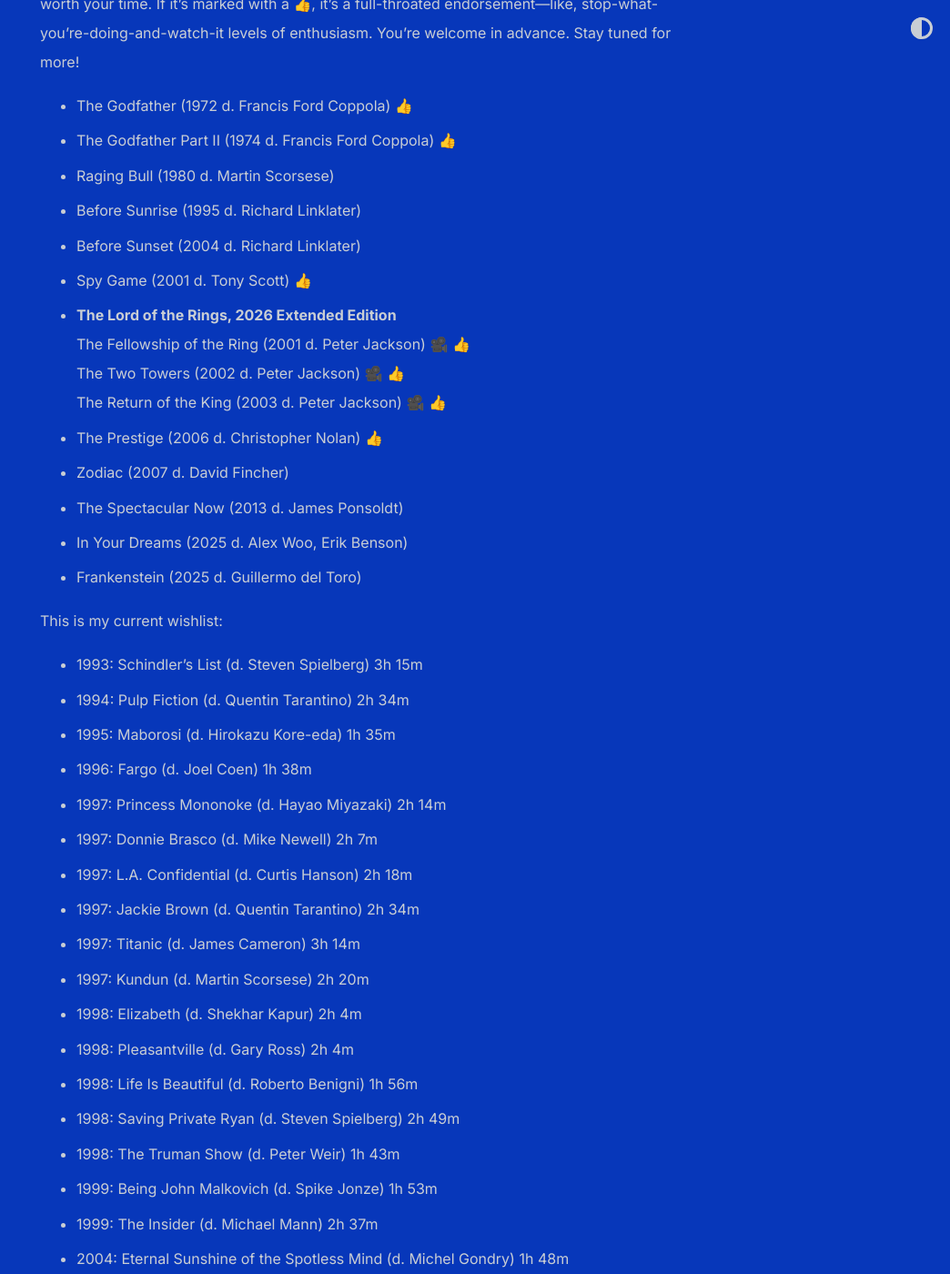
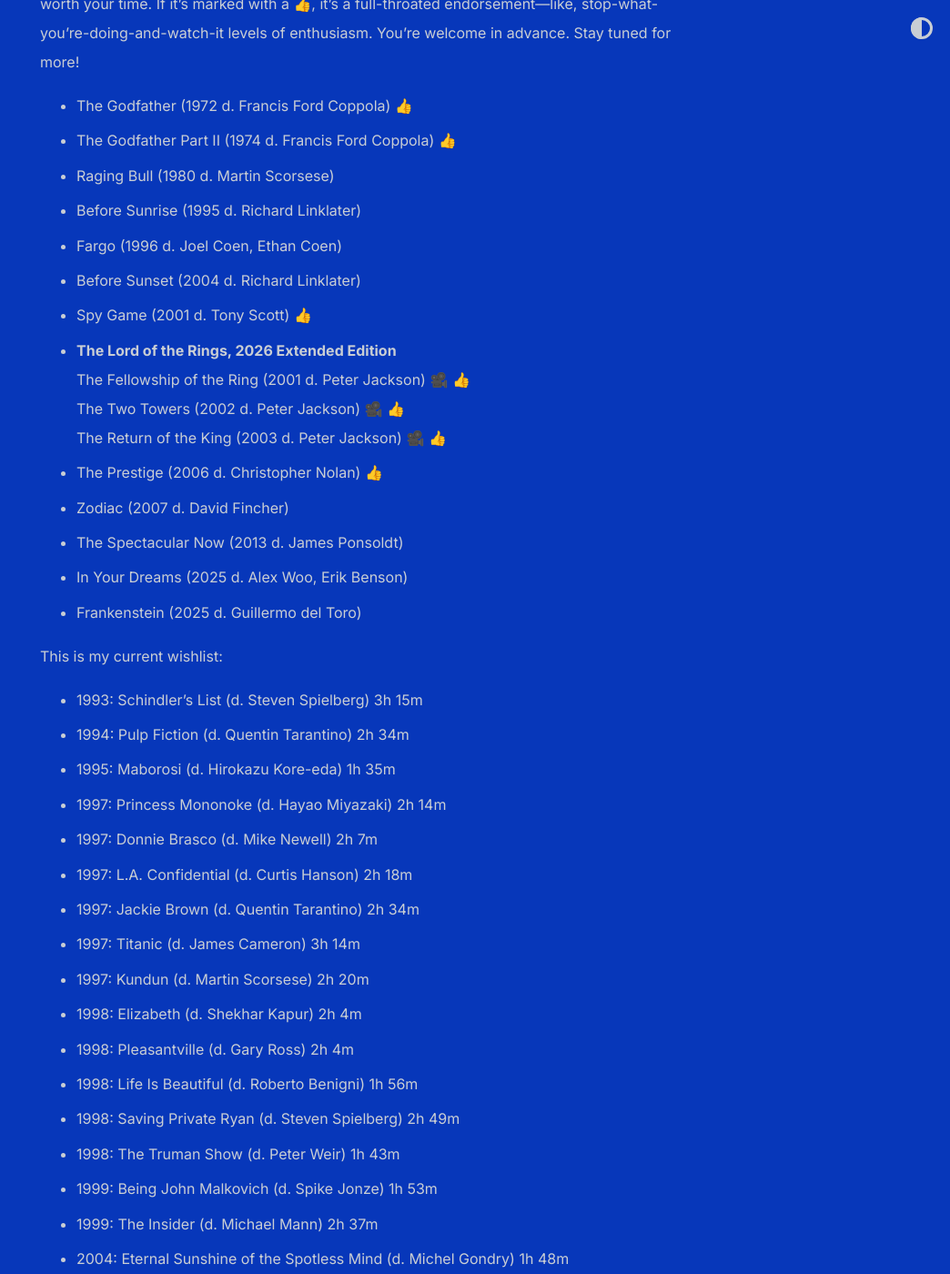
Before and after one commit to shihankanungo/shihankanungo.github.io, a Jekyll site: the page built from movies.md, in a window 1280 px wide and 1400 px high, scrolled down 1228 px. Shown: the whole window at 91% size, without its empty margins (236-1280 px from the left). Built offline with Jekyll 4.4.1, drawn with Linux system fonts in a browser that asks for light colours.

Commit message:
Update movies.md

```diff
--- a/movies.md
+++ b/movies.md
@@ -20,6 +20,7 @@
 - The Godfather Part II (1974 d. Francis Ford Coppola) 👍
 - Raging Bull (1980 d. Martin Scorsese)
 - Before Sunrise (1995 d. Richard Linklater)
+- Fargo (1996 d. Joel Coen, Ethan Coen)
 - Before Sunset (2004 d. Richard Linklater)
 - Spy Game (2001 d. Tony Scott) 👍
 - **The Lord of the Rings, 2026 Extended Edition** <br>
@@ -37,7 +38,6 @@
 - 1993: Schindler's List (d. Steven Spielberg) 3h 15m
 - 1994: Pulp Fiction (d. Quentin Tarantino) 2h 34m
 - 1995: Maborosi (d. Hirokazu Kore-eda) 1h 35m
-- 1996: Fargo (d. Joel Coen) 1h 38m
 - 1997: Princess Mononoke (d. Hayao Miyazaki) 2h 14m
 - 1997: Donnie Brasco (d. Mike Newell) 2h 7m
 - 1997: L.A. Confidential (d. Curtis Hanson) 2h 18m
```
